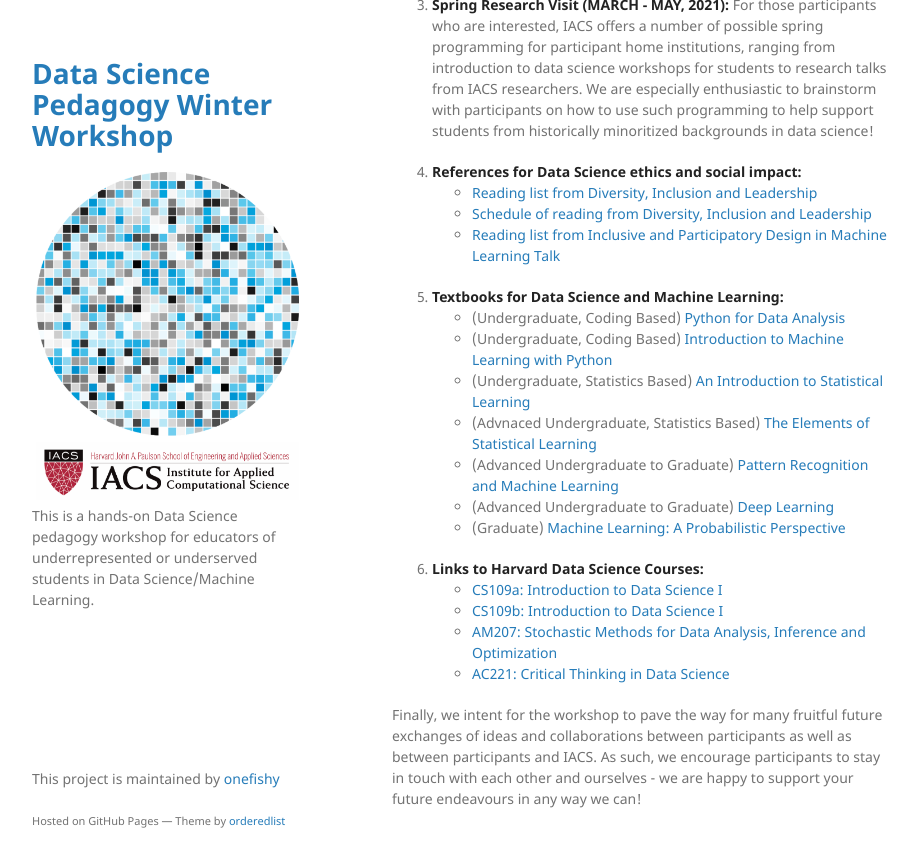
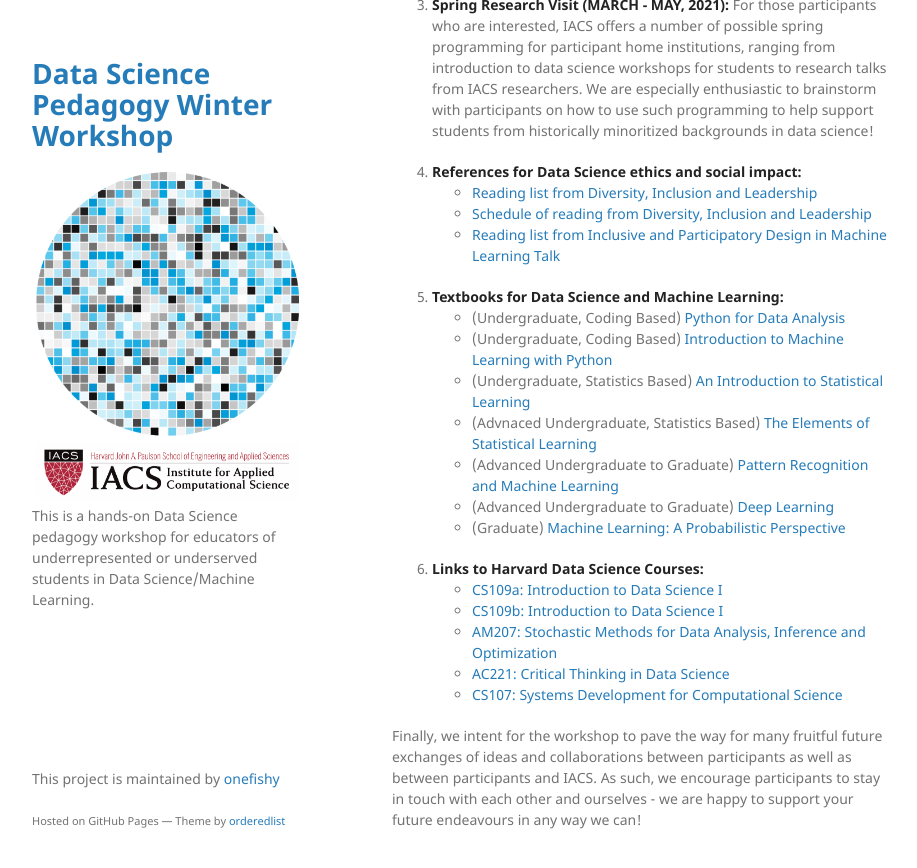
Before and after one commit to onefishy/data-science-workshop, a Jekyll site: the page built from docs/after_the_workshop.md, in a window 1280 px wide and 900 px high, scrolled down 930 px. Shown: the top 868 px of the window, without its empty margins (178-1095 px from the left). Built offline with Jekyll 4.4.1, drawn with Linux system fonts in a browser that asks for light colours; our own code applies the rules of GitHub Pages for plain Markdown files.

Commit message:
Update after_the_workshop.md

```diff
--- a/docs/after_the_workshop.md
+++ b/docs/after_the_workshop.md
@@ -31,6 +31,7 @@ We hope that the workshop provides a jumping off point for participants to creat
     - [CS109b: Introduction to Data Science I](https://harvard-iacs.github.io/2019-CS109B/)
     - [AM207: Stochastic Methods for Data Analysis, Inference and Optimization](https://onefishy.github.io/am207/)
     - [AC221: Critical Thinking in Data Science](https://canvas.harvard.edu/courses/65566/assignments/syllabus)
+    - [CS107: Systems Development for Computational Science](https://harvard-iacs.github.io/2020-CS107/)
 
 
 Finally, we intent for the workshop to pave the way for many fruitful future exchanges of ideas and collaborations between participants as well as between participants and IACS. As such, we encourage participants to stay in touch with each other and ourselves - we are happy to support your future endeavours in any way we can!
```
